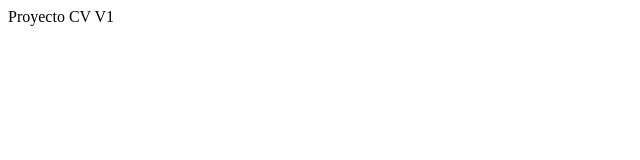
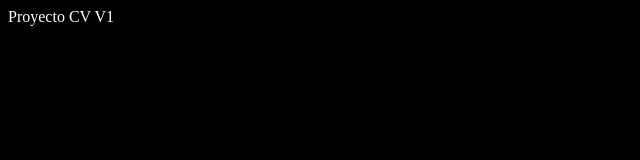
Before and after one commit to JoaquinFerro/CV-V1, a plain HTML site: page index.html in a window 1280 px wide. Shown: the whole page, without its empty margins (0-640 px from the left). Drawn offline with Linux system fonts and the light colour scheme.

Commit message:
cambiando colores

```diff
--- a/assets/style/style.css
+++ b/assets/style/style.css
@@ -0,0 +1,4 @@
+body {
+    background-color: black;
+    color: white;
+}
--- a/index.html
+++ b/index.html
@@ -3,6 +3,7 @@
 <head>
     <meta charset="UTF-8">
     <meta name="viewport" content="width=device-width, initial-scale=1.0">
+    <link rel="stylesheet" href="./assets/style/style.css">
     <title>Proyecto Final V1</title>
 </head>
 <body>
```
